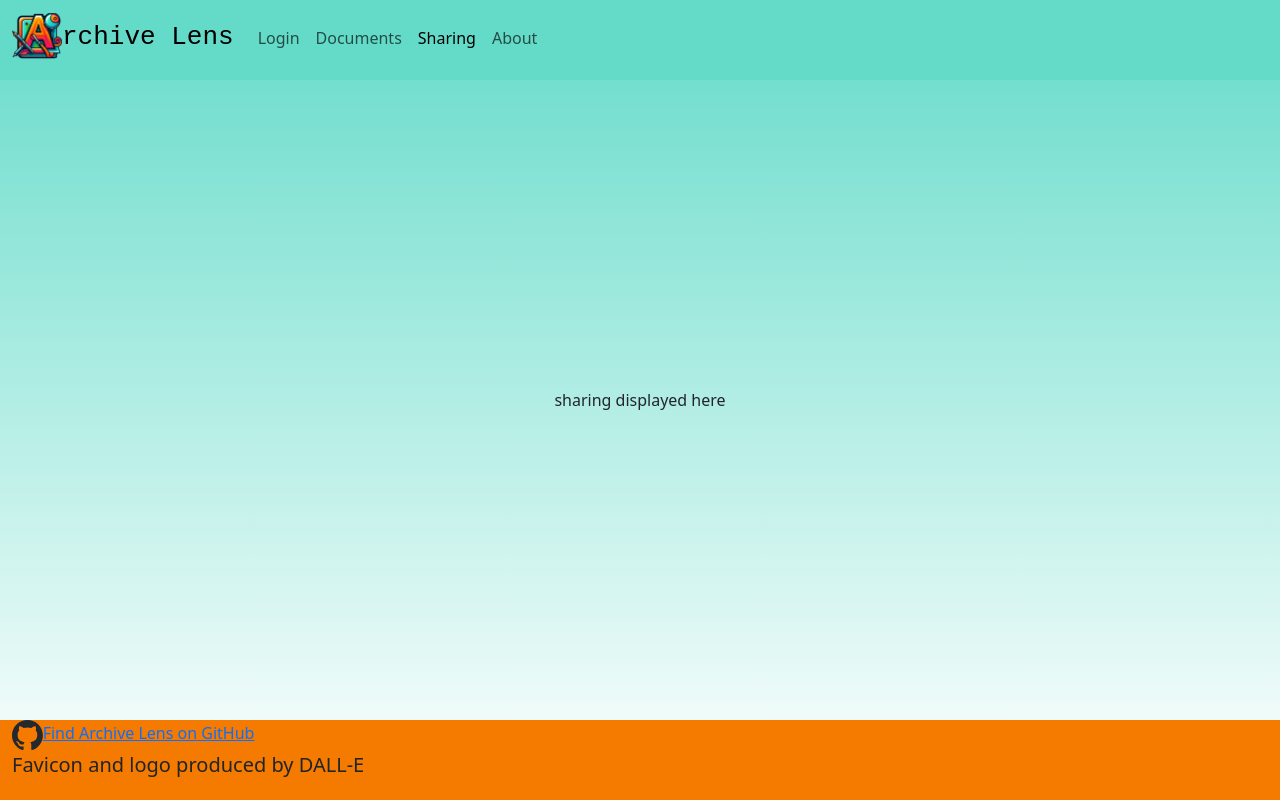
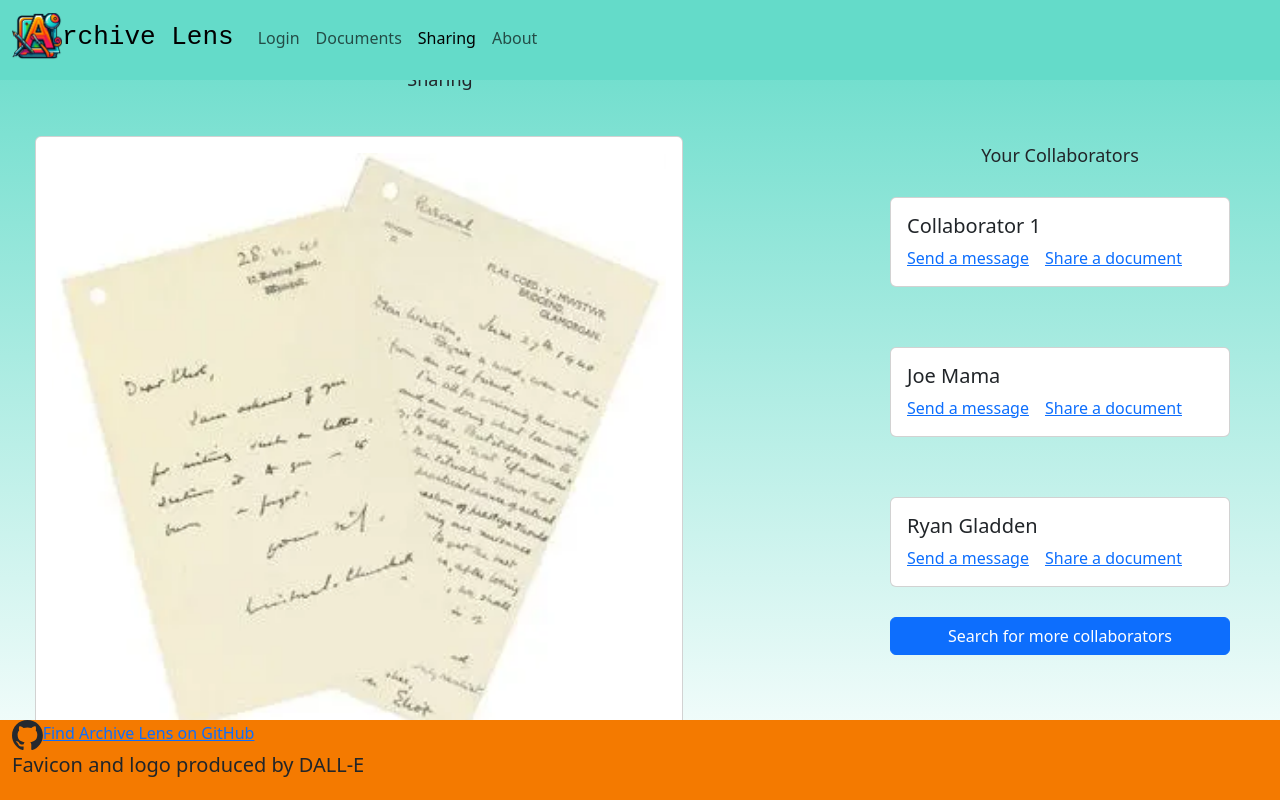
Before and after one commit to ryangladden/startup, a React (Vite) app: page /sharing in a window 1280 px wide. Built offline with nearby package versions, Linux system fonts and the light colour scheme.

Commit message:
Port DocViewer over to React

```diff
--- a/src/about/about.css
+++ b/src/about/about.css
@@ -1,8 +1,11 @@
 main {
-    max-width: 700px;
     padding: 20px
 }
 
 h2 {
     font-size: xx-large;
 }
+
+.about {
+    width: 700px;
+}
--- a/src/about/about.jsx
+++ b/src/about/about.jsx
@@ -1,11 +1,12 @@
 import React from 'react';
 import { Link } from 'react-router-dom';
+import './about.css'
 
 export function About() {
   return (
-    <main className='text-center'>
+    <main className='container-fluid'>
            <h2>What is Archive Lens?</h2>
-           <p>Archive Lens is a platform to organize, retrieve, and share family history documents such as journals and letters. Documents are meant to be attributed to an author. This is a startup project authored by Ryan Gladden for CS 260: Web Programming class at Brigham Young University. Learn more about it <Link to="https://github.com/ryangladden/startup" target="_blank">on GitHub</Link>.</p>
+           <p className='about'>Archive Lens is a platform to organize, retrieve, and share family history documents such as journals and letters. Documents are meant to be attributed to an author. This is a startup project authored by Ryan Gladden for CS 260: Web Programming class at Brigham Young University. Learn more about it <Link to="https://github.com/ryangladden/startup" target="_blank">on GitHub</Link>.</p>
 
     </main>
   );
--- a/src/doc_list/doc_list.css
+++ b/src/doc_list/doc_list.css
@@ -22,22 +22,23 @@ main {
     display: flex;
     flex-direction: row;
     overflow: hidden;
-    max-height: calc(100vh - 80px);
+    max-height: calc(100vh - 300px);
 }
 
 .doc-list-cards {
     flex: 1;
     overflow-y: auto;
+    overflow-x: hidden;
     max-height: 100%;
 }
 
 .doc-list-filter {
     flex: 0 250px;
 }
-
-h3 {
+/*
+h3. {
     padding-left: 200px;
-}
+} */
 
 @media (max-width: 700px) {
     .doc-list-filter, footer {
--- a/src/doc_viewer/doc_viewer.css
+++ b/src/doc_viewer/doc_viewer.css
@@ -1,28 +1,31 @@
-main {
-    height: 100vh;
+/* main {
     overflow:hidden
 }
 
 .doc-data {
     display: flex;
     flex-direction: row;
+    flex: 1;
 }
 
 .viewer {
     flex: 1;
-    height: 100vh;
+    height: 100%;
     overflow: auto;
     padding: 5vh;
 }
 
 .sidebar {
-    flex: 0 500px;
+    flex: 0 400px;
     padding: 20pt;
+    display: flex;
+    flex-direction: column;
 }
 
 .metadata {
     display: flex;
     flex-direction: column;
+    flex: 0;
 }
 
 .date {
@@ -40,6 +43,11 @@ p {
 
 .doc-title {
     margin-bottom: 20px;
+    text-align: left;
+}
+
+h2 {
+    font-size: medium;
 }
 
 h2, h3 {
@@ -58,5 +66,106 @@ h4 {
 @media (max-width: 700px) {
     .doc-data {
         flex-direction:column;
+        overflow-y: auto;
+    }
+
+    .viewer {
+        height: 700px;
+    }
+} */
+
+html, body {
+    height: 100%;
+    margin: 0;
+}
+
+main {
+    display: flex;
+    flex-direction: column;
+    flex: 1;
+    height: 100vh; /* Ensures full screen height */
+    overflow: hidden; /* Prevents full-page scrolling */
+}
+
+.doc-data {
+    display: flex;
+    flex: 1;
+    overflow: hidden; /* Prevents unnecessary scrolling */
+}
+
+.viewer {
+    flex: 1;
+    height: 100%;
+    overflow-y: auto; /* Allows scrolling only in viewer */
+    padding: 5vh;
+}
+
+.sidebar {
+    flex: 0 0 350px; /* Fixed width, doesn't stretch */
+    padding: 20pt;
+    display: flex;
+    flex-direction: column;
+    overflow: hidden; /* Sidebar itself doesn’t scroll */
+}
+
+.metadata {
+    flex: 0; /* Metadata doesn’t grow */
+}
+
+.activity {
+    flex: 1; /* Takes remaining space */
+    max-height: 50vh; /* Prevents it from expanding too much */
+    overflow-y: auto; /* This is the only section that scrolls */
+}
+
+.date {
+    display: flex;
+    align-items: center;
+    gap: 7px;
+    margin-bottom: 20px;
+}
+
+p {
+    margin: 0;
+    font-size: 15pt;
+}
+
+.doc-title {
+    margin-bottom: 20px;
+}
+h2 {
+    font-size: xx-large
+}
+h3 {
+    font-size: large;
+
+}
+
+h2, h3 {
+    margin-bottom: 0;
+}
+
+h4 {
+    margin-top: 18px;
+}
+
+.in-history {
+    margin: 20px;
+}
+
+/* Mobile Responsiveness */
+@media (max-width: 700px) {
+    .doc-data {
+        flex-direction: column;
+        overflow: hidden;
+    }
+
+    .viewer {
+        height: calc(100vh - 80px);
+    }
+
+    .sidebar {
+        flex: 1;
+        width: 100%;
     }
 }
--- a/src/doc_viewer/doc_viewer.jsx
+++ b/src/doc_viewer/doc_viewer.jsx
@@ -1,5 +1,6 @@
 import React from 'react';
-import './doc_viewer.css'
+import './doc_viewer.css';
+import Card from 'react-bootstrap/Card';
 
 export function DocViewer() {
   return (
@@ -9,9 +10,9 @@ export function DocViewer() {
                 Return to list
             </button>
         </span>
-        <div className="doc-data">
+        <div className="doc-data container-fluid">
             <div className="viewer">
-                <iframe type="pdf" src="example.pdf" width="95%" height="87%"></iframe>
+                <iframe type="pdf" src="example.pdf" width="95%" height="95%"></iframe>
             </div>
             <div className="sidebar">
                 <div className="doc-title">
@@ -20,11 +21,11 @@ export function DocViewer() {
                 </div>
                 <div className="metadata">
                     <div className="date">
-                        <img src="./images/calendar.svg" width="30"/>
+                        <img src="calendar.svg" width="30"/>
                         <p>5 April 2001</p>
                     </div>
                     <div className="date">
-                        <img src="./images/map.svg" width="30"/>
+                        <img src="map.svg" width="30"/>
                         <p>Ibisa, Spain</p>
                     </div>
                     <div className="people">
@@ -39,6 +40,9 @@ export function DocViewer() {
                             <button className="btn btn-secondary">tag3</button>
                     </div>
                     <div className="in-history card card-body">
+                      <Card>
+                        <Card.Title>In History</Card.Title>
+                      </Card>
                         <h5 className="card-title">In History:</h5>
                         <p className="card-text">"in history" external API call</p>
                     </div>
--- a/src/sharing/sharing.css
+++ b/src/sharing/sharing.css
@@ -1,4 +1,4 @@
-main {
+main.sharing {
     display: flex;
     flex-direction: row;
     align-items: center;
--- a/src/sharing/sharing.jsx
+++ b/src/sharing/sharing.jsx
@@ -1,9 +1,54 @@
 import React from 'react';
+import './sharing.css'
 
 export function Sharing() {
   return (
-    <main>
-      <div>sharing displayed here</div>
-    </main>
+    <main className='sharing'>
+    <section class="sharing">
+        <h3>Sharing</h3>
+        <div class="scrollbox">
+        <div class="card card-body post">
+            <img src="letter2.png" class="card-img-top"/>
+            <h4 class="card-title">Posted by: Username</h4>
+            <h5 class="card-subtitle">Letter from my grandpa</h5>
+            <p class="card-text text-muted">4 hours ago</p>
+            <p>User adds a caption about how this document is super special. This letter was written by such and
+                such. Check it out!</p>
+        </div>
+        <div class="card card-body post">
+            <img src="journal.png" class="card-img-top"/>
+            <h4 class="card-title">Posted by: Joe Mama</h4>
+            <h5 class="card-subtitle">Missionary journal entry</h5>
+            <p class="card-text text-muted">4 hours ago</p>
+            <p>This is a journal entry from my uncle's first day as a missionary. It was a pretty crazy day!</p>
+        </div>
+        </div>
+    </section>
+<aside>
+    <h3>Your Collaborators</h3>
+    <div class="card">
+        <div class="card-body">
+            <h5>Collaborator 1</h5>
+            <a class="card-link">Send a message</a>
+            <a class="card-link">Share a document</a>
+        </div>
+    </div>
+    <div class="card">
+        <div class="card-body">
+            <h5>Joe Mama</h5>
+            <a class="card-link">Send a message</a>
+            <a class="card-link">Share a document</a>
+        </div>
+    </div>
+    <div class="card">
+        <div class="card-body">
+            <h5>Ryan Gladden</h5>
+            <a class="card-link">Send a message</a>
+            <a class="card-link">Share a document</a>
+        </div>
+    </div>
+    <button class="btn btn-primary">Search for more collaborators</button>
+</aside>
+</main>
   );
 }
```
